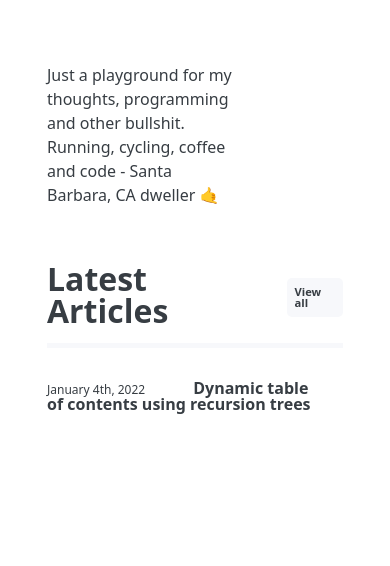
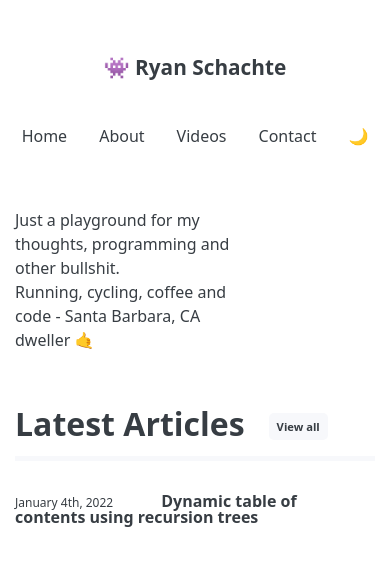
Before and after one commit to Schachte/site, a Next.js app: page / in a window 390 px wide. Shown: the top 566 px of the page. Built offline with nearby package versions, Linux system fonts and the light colour scheme; a web font is replaced by a local one.

Commit message:
Updating

```diff
--- a/pages/_app.js
+++ b/pages/_app.js
@@ -17,10 +17,9 @@ function Blog({ Component, pageProps }) {
   // }, [theme]);
 
   const theme = "light"
-
   return (
     <div className={"container main"}>
-      {/* <DynamicHeader toggleTheme={() => console.log("hi")} /> */}
+      <DynamicHeader toggleTheme={() => console.log("hi")} />
       <Component theme={theme} {...pageProps} />
     </div>
   )
--- a/styles/Header.module.scss
+++ b/styles/Header.module.scss
@@ -11,6 +11,7 @@
 
     >div {
         padding: 1rem;
+
         &:hover {
             background-color: var(--link-hover);
             border-radius: 5px;
@@ -68,3 +69,50 @@
     }
 
 }
+
+@media only screen and (max-width: 800px) {
+    .header {
+        display: flex;
+        justify-content: space-between;
+        flex-direction: column;
+        align-items: center;
+        margin-top: 2rem;
+    }
+
+    .navigation {
+        display: flex;
+        align-items: center;
+        margin-top: 1.5rem;
+
+        >div {
+            padding: 1rem;
+
+            &:hover {
+                background-color: var(--link-hover);
+                border-radius: 5px;
+                cursor: pointer;
+            }
+        }
+
+        a {
+            text-decoration: none;
+        }
+    }
+
+    .logo {
+        font-weight: 700;
+        font-size: 1.3rem;
+        padding-left: 2px;
+        padding-right: 2px;
+        padding-top: 5px;
+        padding-bottom: 5px;
+
+        &:hover {
+            background-color: var(--link-hover);
+            border-radius: 5px;
+            padding-top: 5px;
+            padding-bottom: 5px;
+            cursor: pointer;
+        }
+    }
+}
--- a/styles/globals.css
+++ b/styles/globals.css
@@ -187,14 +187,14 @@ ul > li {
   padding-bottom: 1rem;
 }
 
-@media (max-width: 1200px) {
+@media only screen and (max-width: 800px) {
   body {
-    margin: none;
+    margin: 0px;
     padding: 15px;
   }
 
   .container {
-    margin: none;
+    margin: 0px;
     width: 100%;
   }
 }
```
